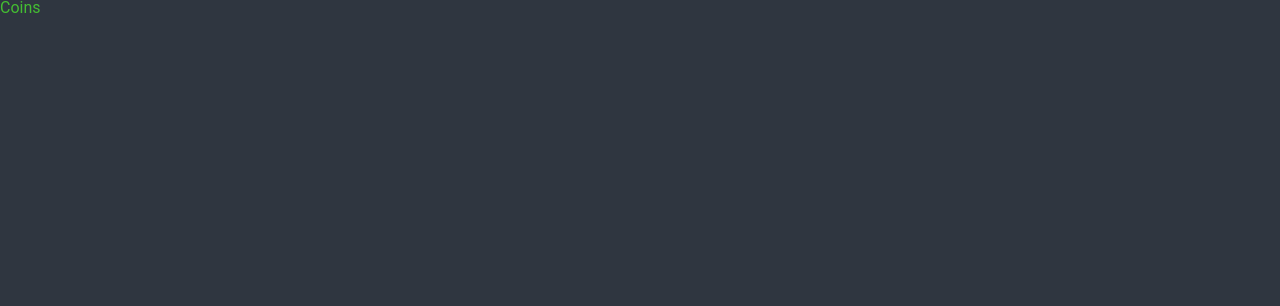
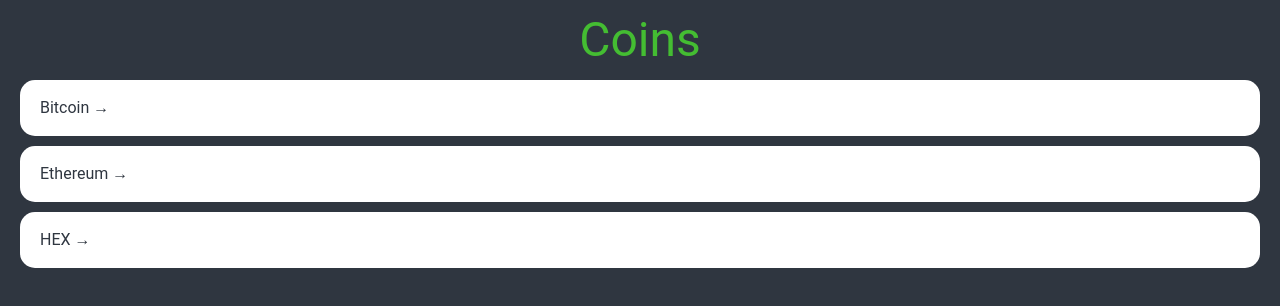
Before and after one commit to seraphinaciel/CryptoTracker, a React (Create React App) app in the folder crypto-tracker/: page / in a window 1280 px wide. Shown: the top 306 px of the page. Built offline with nearby package versions, Linux system fonts and the light colour scheme.

Commit message:
가짜 데이터 넣고 레이아웃 만들어보기

```diff
--- a/crypto-tracker/src/App.tsx
+++ b/crypto-tracker/src/App.tsx
@@ -67,6 +67,7 @@
 }
 a {
   text-decoration:none;
+  color:inherit;
 }`;
 function App() {
   return (
--- a/crypto-tracker/src/routes/Coins.tsx
+++ b/crypto-tracker/src/routes/Coins.tsx
@@ -1,9 +1,81 @@
+import { Link } from "react-router-dom";
 import styled from "styled-components";
 
+const Container = styled.div`
+  padding: 0 20px;
+`;
+const Header = styled.header`
+  height: 10vh;
+  display: flex;
+  justify-content: center;
+  align-items: center;
+`;
+const CoinsList = styled.ul``;
+const Coin = styled.li`
+  background-color: white;
+  color: ${(props) => props.theme.bgColor};
+  margin: 0 0 10px;
+  border-radius: 15px;
+  a {
+    padding: 20px;
+    transition: color 0.5s ease-in;
+    display: block;
+  }
+  &:hover {
+    a {
+      color: ${(props) => props.theme.btnColor};
+    }
+  }
+`;
+
 const Title = styled.h1`
+  font-size: 48px;
   color: ${(props) => props.theme.btnColor};
 `;
+
+const coins = [
+  {
+    id: "btc-bitcoin",
+    name: "Bitcoin",
+    symbol: "BTC",
+    rank: 1,
+    is_new: false,
+    is_active: true,
+    type: "coin",
+  },
+  {
+    id: "eth-ethereum",
+    name: "Ethereum",
+    symbol: "ETH",
+    rank: 2,
+    is_new: false,
+    is_active: true,
+    type: "coin",
+  },
+  {
+    id: "hex-hex",
+    name: "HEX",
+    symbol: "HEX",
+    rank: 3,
+    is_new: false,
+    is_active: true,
+    type: "token",
+  },
+];
 function Coins() {
-  return <Title>Coins</Title>;
+  return (
+    <Container>
+      <Header>
+        <Title>Coins</Title>
+      </Header>
+      <CoinsList>
+        {coins.map((coin) => (
+          <Coin key={coin.id}>
+            <Link to={`/${coin.id}`}>{coin.name} &rarr;</Link>
+          </Coin>
+        ))}
+      </CoinsList>
+    </Container>
+  );
 }
 export default Coins;
```
Also changed, not shown: crypto-tracker/src/Router.tsx (+0 -17 lines).
